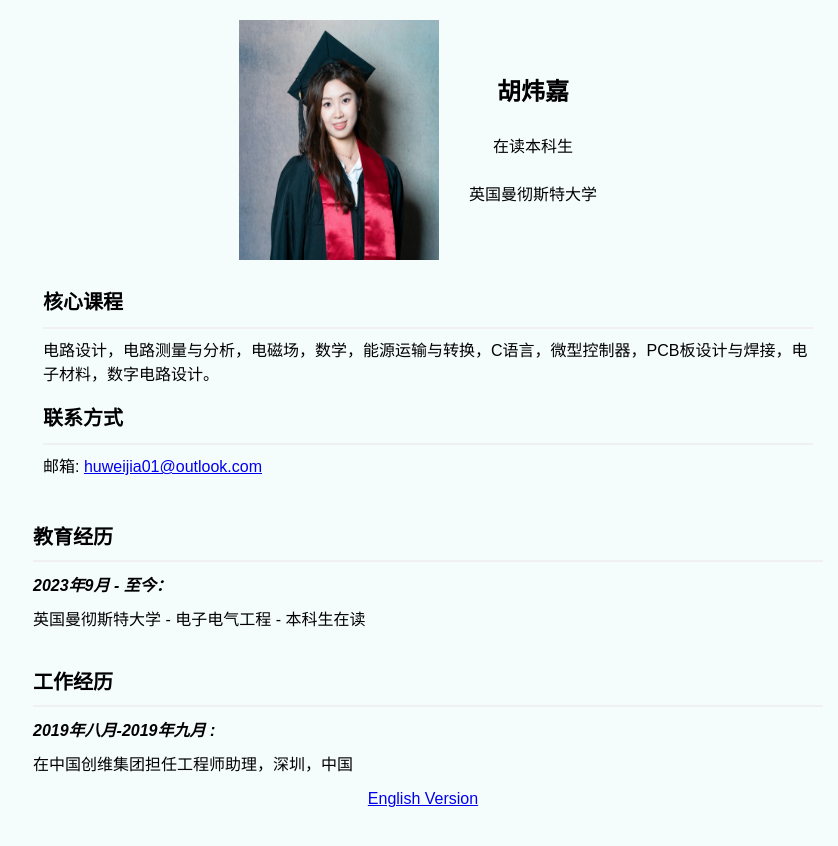
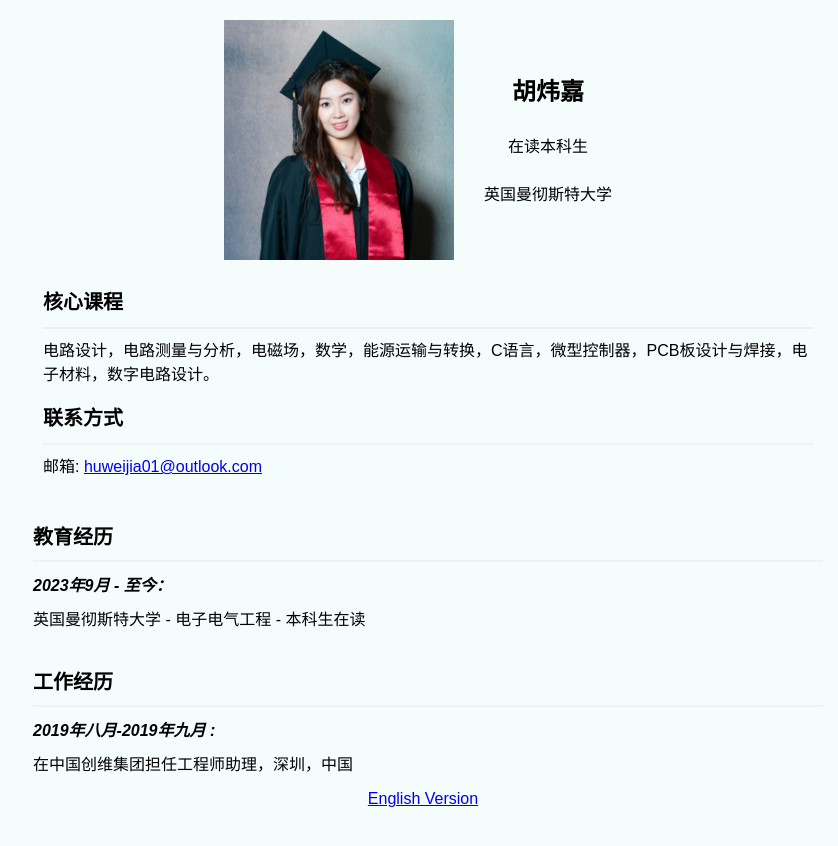
Before and after one commit to weijiahu121/weijiahu121.github.io, a plain HTML site: page index-cn.html in a window 1280 px wide. Shown: the whole page, without its empty margins (212-1050 px from the left). Drawn offline with Linux system fonts and the light colour scheme.

Commit message:
Update index-cn.html

```diff
--- a/index-cn.html
+++ b/index-cn.html
@@ -30,7 +30,7 @@
         padding-left: 0;
     }
     .profile-pic {
-        width: 200px; /* 或你想要的任何固定宽度 */
+        width: 230px; /* 或你想要的任何固定宽度 */
         height: 240px; /* 或你想要的任何固定高度，以保持和宽度一致 */
         border-radius: 0; /* 移除圆角 */
         display: block;
```
